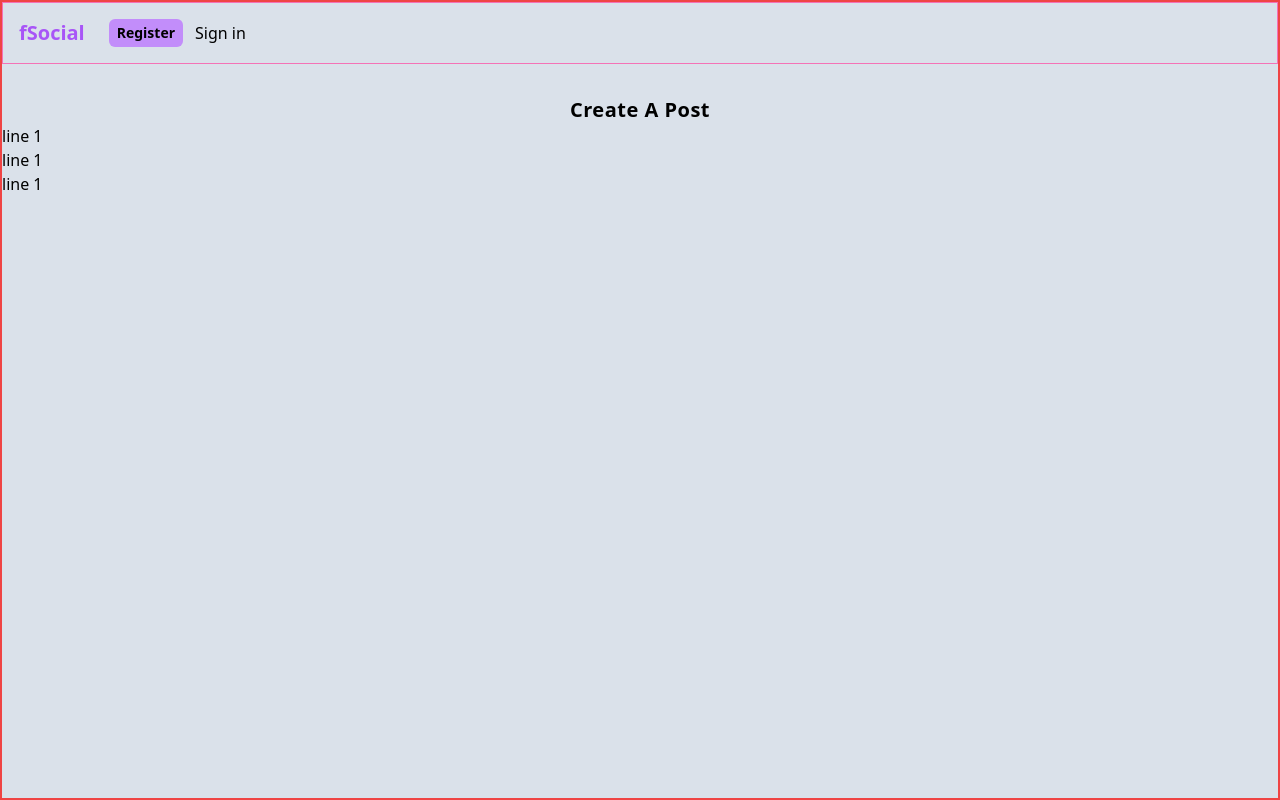
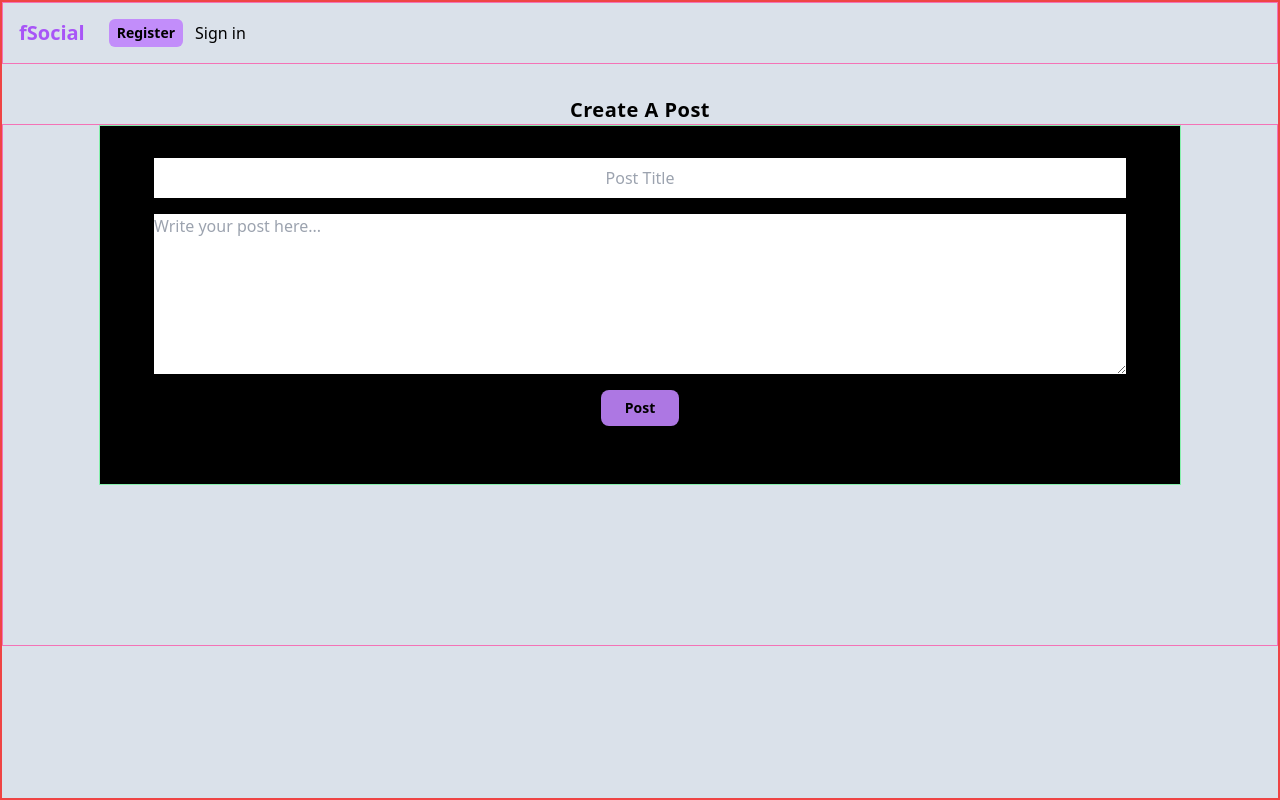
Before and after one commit to fordpic/fSocial-frontend, a Next.js app: page /CreatePost in a window 1280 px wide. Built offline with nearby package versions, Linux system fonts and the light colour scheme.

Commit message:
posts, auth, all working

```diff
--- a/src/pages/CreatePost.tsx
+++ b/src/pages/CreatePost.tsx
@@ -1,8 +1,43 @@
+import axios from 'axios';
 import Nav from '@/components/Nav';
 import { useRouter } from 'next/router';
+import { useState } from 'react';
+import { tokenState, userIdState } from '@/atom/state';
+import { useRecoilValue } from 'recoil';
 
 export default function CreatePost() {
+	const [postContent, setPostContent] = useState('');
+	const [postTitle, setPostTitle] = useState('');
+
+	const user = useRecoilValue(userIdState);
+	const token = useRecoilValue(tokenState);
+
 	const router = useRouter();
+
+	const handlePost = (e: any) => {
+		e.preventDefault();
+		_post();
+	};
+
+	const _post = async () => {
+		await axios({
+			url: 'http://localhost:4000/posts/create',
+			method: 'POST',
+			headers: {
+				Authorization: `Bearer ${token}`,
+			},
+			data: {
+				title: postTitle,
+				content: postContent,
+				// authorId: user,
+				published: true,
+			},
+		}).then(({ data }) => {
+			console.log('Posted successfully! Data: ', data);
+			// router directs to newly created post here
+		});
+	};
+
 	return (
 		<div className='border-2 border-red-500 min-h-screen mx-auto bg-slate-300/70'>
 			<Nav />
@@ -11,10 +46,22 @@ export default function CreatePost() {
 					Create A Post
 				</h1>
 
-				<div>
-					<div>line 1</div>
-					<div>line 1</div>
-					<div>line 1</div>
+				<div className='border border-pink-400'>
+					<form className='flex flex-col items-center space-y-4 bg-black mx-24 pt-8 mb-40 h-[45vh] border border-green-300'>
+						<input
+							onChange={(e) => setPostTitle(e.target.value)}
+							placeholder='Post Title'
+							className='h-10 w-[90%] text-center'></input>
+						<textarea
+							onChange={(e) => setPostContent(e.target.value)}
+							placeholder='Write your post here...'
+							className='h-40 w-[90%]'></textarea>
+						<button
+							onClick={handlePost}
+							className='font-semibold text-sm rounded-lg bg-purple-400/90 hover:bg-purple-300/75 cursor-pointer p-2 px-6'>
+							Post
+						</button>
+					</form>
 				</div>
 			</div>
 		</div>
--- a/src/pages/index.tsx
+++ b/src/pages/index.tsx
@@ -5,24 +5,34 @@ import axios from 'axios';
 import Nav from '@/components/Nav';
 import PostCard from '@/components/PostCard';
 import { tokenState, userIdState, usernameState } from '@/atom/state';
-import { useRecoilState } from 'recoil';
+import { useRecoilState, useRecoilValue } from 'recoil';
 
 export default function Home() {
 	// STATE
 	const [posts, setPosts] = useState({} as any);
 	const [loaded, setLoaded] = useState(false);
-	const [token, setToken] = useRecoilState(tokenState as any);
+	const [token] = useRecoilState(tokenState as any);
 	const [username, setUsername] = useRecoilState(usernameState as any);
 	const [userId, setUserId] = useRecoilState(userIdState as any);
 
 	const router = useRouter();
 
 	useEffect(() => {
-		axios.get(allPostsURL).then((res) => {
-			setPosts(res);
+		if (token !== null) {
+			axios
+				.get(allPostsURL, {
+					headers: {
+						Authorization: `Bearer ${token}`,
+					},
+				})
+				.then((res) => {
+					setPosts(res);
+					setLoaded(true);
+				});
+			console.log(posts);
+		} else {
 			setLoaded(true);
-		});
-		console.log(posts);
+		}
 	}, []);
 
 	if (!loaded) {
```
